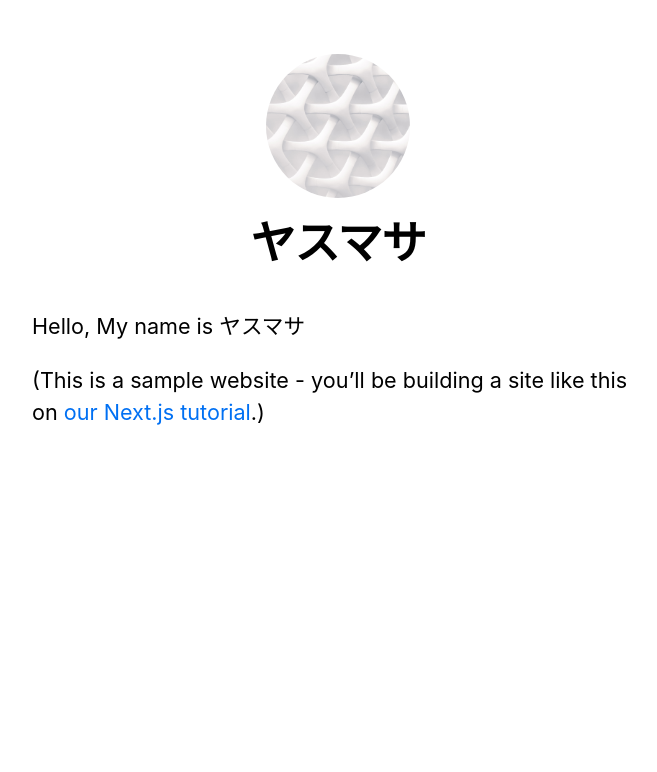
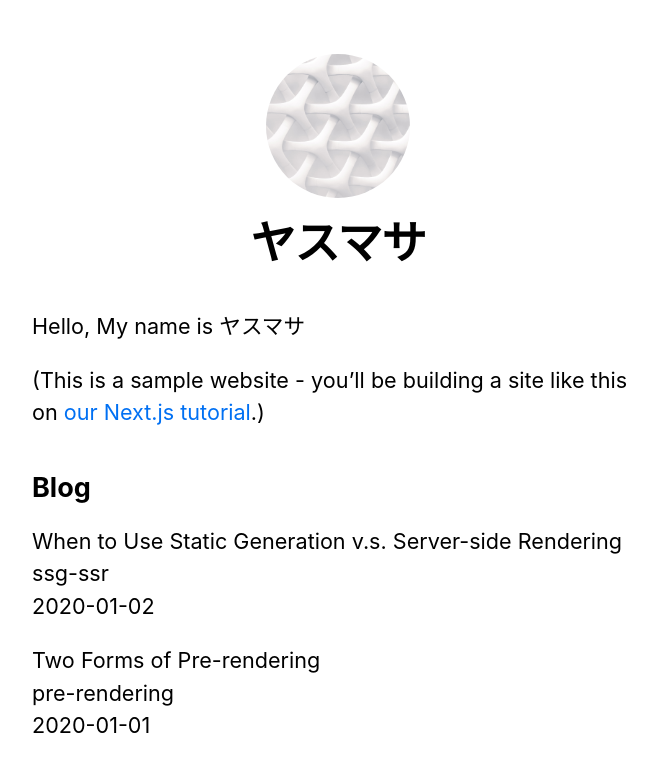
Before and after one commit to MASA20201203/Next.js-tutorial, a Next.js app: page / in a window 1280 px wide. Shown: the top 772 px of the page, without its empty margins (302-959 px from the left). Built offline with nearby package versions, Linux system fonts and the light colour scheme.

Commit message:
getStaticPropsを実装する

```diff
--- a/lib/posts.js
+++ b/lib/posts.js
@@ -4,7 +4,7 @@
 
 const postsDirectory = path.join(process.cwd(), "posts");
 
-export function getSortedPostsdata() {
+export function getSortedPostsData() {
   const fileNames = fs.readdirSync(postsDirectory);
   const allPostsData = fileNames.map((fileName) => {
     const id = fileName.replace(/\.md/, "");
--- a/pages/index.js
+++ b/pages/index.js
@@ -1,8 +1,18 @@
 import Head from "next/head";
 import Layout, { siteTitle } from "../components/layout";
 import utilStyles from "../styles/utils.module.css";
+import { getSortedPostsData } from "../lib/posts";
 
-export default function Home() {
+export async function getStaticProps() {
+  const allPostsData = getSortedPostsData();
+  return {
+    props: {
+      allPostsData, // ここで定義した変数は、コンポーネントのpropsとして渡される
+    },
+  };
+}
+
+export default function Home({ allPostsData }) {
   return (
     <Layout home>
       <Head>
@@ -15,6 +25,20 @@
           <a href="https://nextjs.org/learn">our Next.js tutorial</a>.)
         </p>
       </section>
+      <section className={`${utilStyles.headingMd} ${utilStyles.padding1px}`}>
+        <h2 className={utilStyles.headingLg}>Blog</h2>
+        <ul className={utilStyles.list}>
+          {allPostsData.map(({ id, date, title }) => (
+            <li className={utilStyles.listItem} key={id}>
+              {title}
+              <br />
+              {id}
+              <br />
+              {date}
+            </li>
+          ))}
+        </ul>
+      </section>
     </Layout>
   );
 }
```
